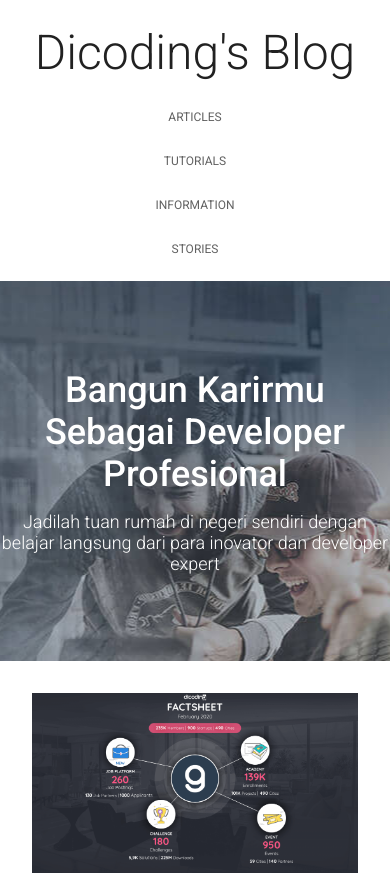
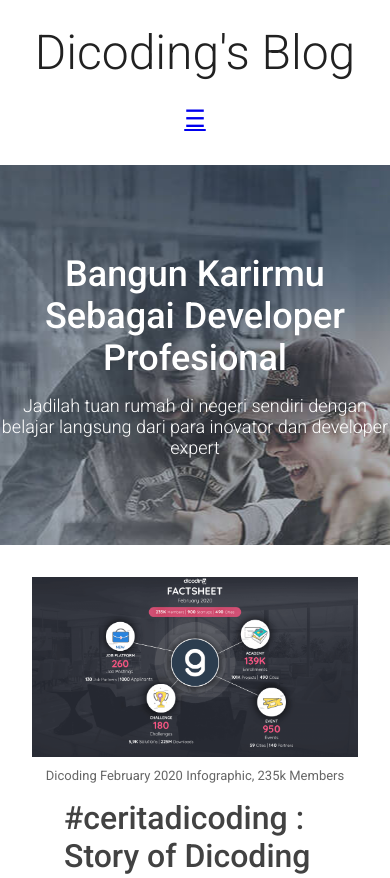
Before and after one commit to rizquadnan/dicoding-frontend-expert, a website built with webpack: page src/index.html in a window 390 px wide. Shown: the top 878 px of the page. Built offline with nearby package versions, Linux system fonts and the light colour scheme.

Commit message:
done optimization - off cancas menu + text width

```diff
--- a/src/index.html
+++ b/src/index.html
@@ -15,6 +15,9 @@
         </h1>
     </div>
 </header>
+<nav id="hamburger">
+    <a href="#">☰</a>
+</nav>
 <nav id="drawer" class="nav">
     <ul class="nav__list">
         <li class="nav__item"><a href="#">Articles</a></li>
@@ -161,5 +164,6 @@
         <li><a href="#">Contact</a></li>
     </ul>
 </footer>
+<script src="./index.js"></script>
 </body>
 </html>
--- a/src/index.js
+++ b/src/index.js
@@ -1 +1,16 @@
 import './styles/main.css';
+
+const hamburgerButtonElement = document.querySelector("#hamburger");
+const drawerElement = document.querySelector("#drawer");
+
+hamburgerButtonElement.addEventListener("click", event => {
+  drawerElement.classList.toggle("open");
+  event.stopPropagation();
+ });
+
+ const mainElement = document.querySelector("main");
+
+ mainElement.addEventListener("click", event => {
+  drawerElement.classList.remove("open");
+  event.stopPropagation();
+ })
--- a/src/styles/main.css
+++ b/src/styles/main.css
@@ -78,11 +78,37 @@
     text-transform: uppercase;
 }
 
+#hamburger {
+    display: none;
+    font-size: 24px;
+}
+
 @media screen and (max-width: 510px) {
+    #drawer {
+        position: absolute;
+        background-color: white;
+        width: 80vw;
+        transition: transform .3s ease-in-out;
+        transform: translateX(-100vw);
+    }
+
     .nav__item {
         display: block;
-        margin: 0 auto;
-        padding: 0;
+        width: 100%;
+        padding: 16px;
+        text-align: left;
+        border-bottom: 1px solid lightgrey;
+    }
+
+    #drawer.open {
+        transform: translateX(0);
+        width: 80vw;
+    }
+
+    #hamburger {
+        display: block;
+        text-align: center;
+        margin-bottom: 16px;
     }
 }
 
```
